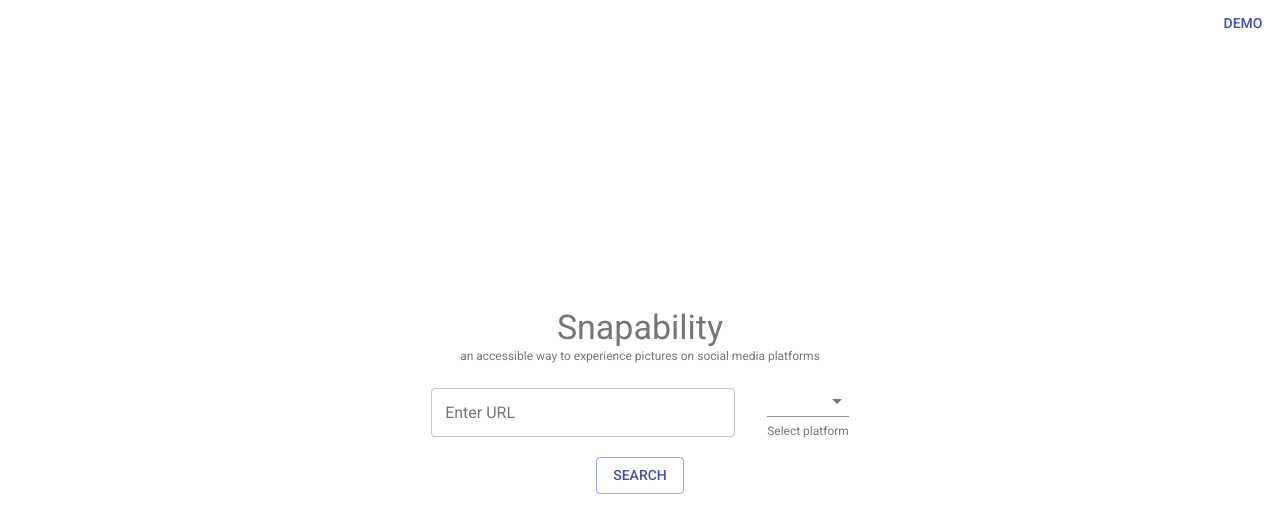
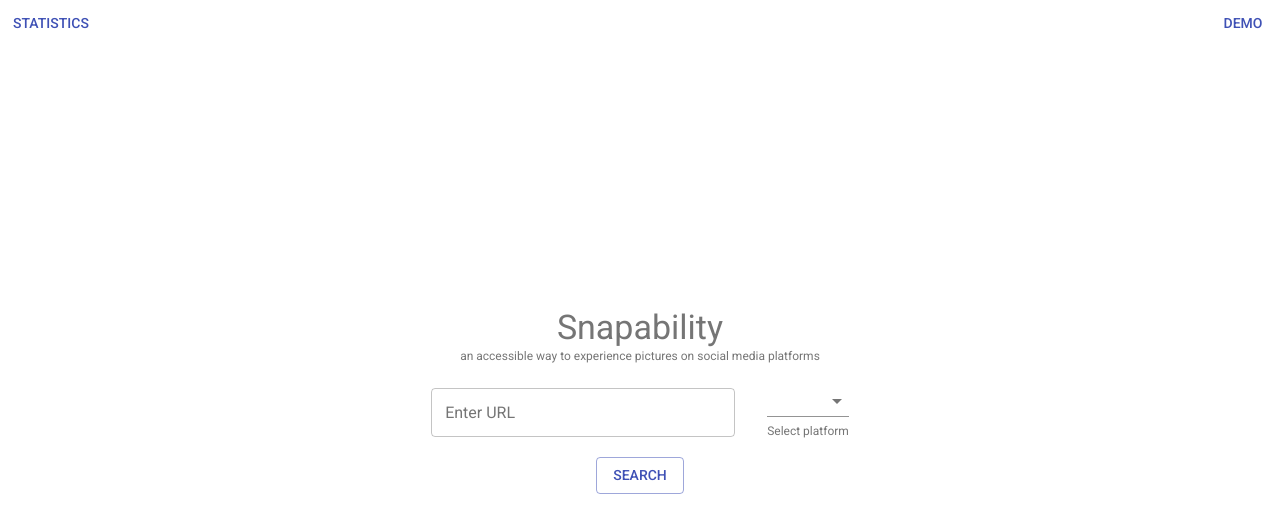
Before and after one commit to ajchili/snapability, a React (Create React App) app in the folder web/: page / in a window 1280 px wide. Shown: the top 532 px of the page. Built offline with nearby package versions, Linux system fonts and the light colour scheme.

Commit message:
Added link to statistics page

```diff
--- a/web/src/components/Home.js
+++ b/web/src/components/Home.js
@@ -93,6 +93,18 @@ class Home extends Component {
         <Button
           style={{
             top: 5,
+            left: 5,
+            position: "absolute"
+          }}
+          variant="text"
+          color="primary"
+          onClick={() => this.props.history.push('/stats')}
+        >
+          Statistics
+        </Button>
+        <Button
+          style={{
+            top: 5,
             right: 5,
             position: "absolute"
           }}
```
